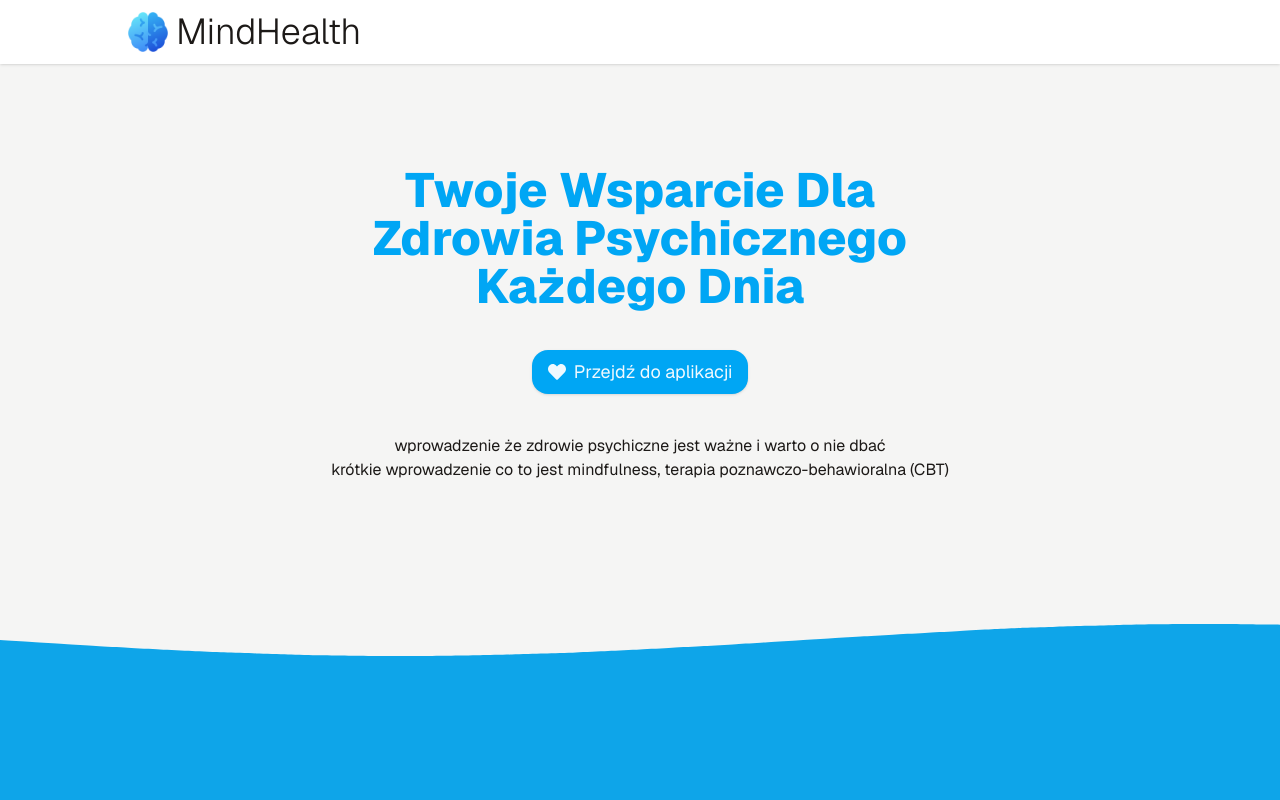
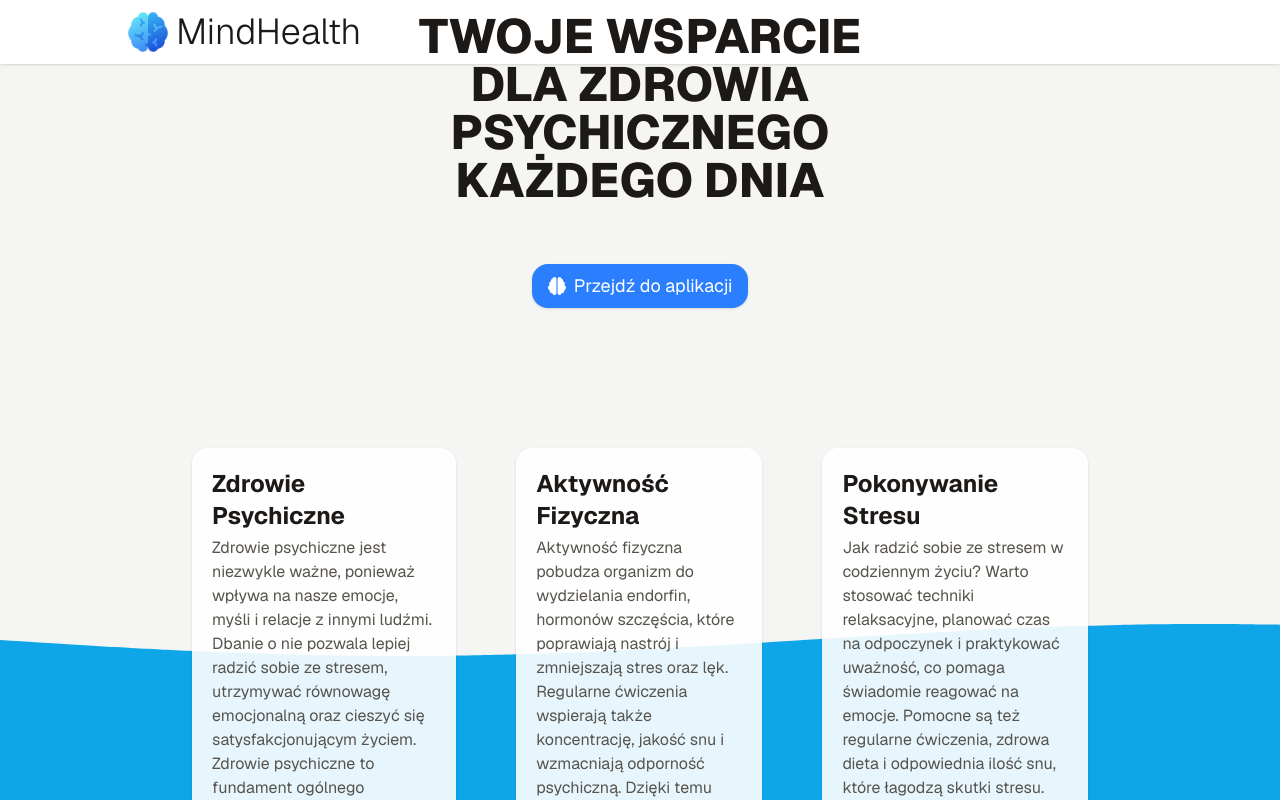
Before and after one commit to OKE225/MindHealth, a React (Vite) app in the folder client/: page / in a window 1280 px wide. Built offline with nearby package versions, Linux system fonts and the light colour scheme; no server answers.

Commit message:
Upgrade landing page

```diff
--- a/client/src/pages/LandingPage.tsx
+++ b/client/src/pages/LandingPage.tsx
@@ -2,29 +2,64 @@ import { Link } from "react-router";
 import AnimatedBackground from "../components/AnimatedBackground";
 import Navbar from "../components/Navbar";
 import { mouseClick } from "../utils/mouseClick";
-import { FaHeart } from "react-icons/fa";
+import { FaBrain } from "react-icons/fa6";
 
 const LandingPage = () => {
   return (
-    <div className="h-screen">
+    <div className="h-screen overflow-hidden">
       <AnimatedBackground />
       <Navbar />
-      <main className="flex flex-col items-center justify-center relative w-[70%] text-center h-[65%] text-stone-900 mx-auto z-10">
-        <h1 className="text-sky-500 text-5xl font-extrabold capitalize w-[60%]">
+      <main className="flex flex-col items-center justify-center relative w-[70%] text-center h-full text-stone-900 mx-auto z-10">
+        <h1 className="text-stone-900 text-5xl font-extrabold uppercase w-[60%]">
           Twoje wsparcie dla zdrowia psychicznego każdego dnia
         </h1>
         <Link
           to="/application"
-          className="flex items-center bg-sky-500 text-sky-50 hover:bg-sky-600 active:bg-sky-700 text-lg px-4 py-2 my-10 rounded-2xl cursor-pointer shadow"
+          className="flex items-center bg-blue-500 text-white hover:bg-blue-600 active:bg-blue-700 text-lg px-4 py-2 my-15 rounded-2xl cursor-pointer shadow"
           onClick={mouseClick}>
-          <FaHeart className="mr-2" />
+          <FaBrain className="mr-2" />
           Przejdź do aplikacji
         </Link>
-        <p>wprowadzenie że zdrowie psychiczne jest ważne i warto o nie dbać</p>
-        <p>
-          krótkie wprowadzenie co to jest mindfulness, terapia
-          poznawczo-behawioralna (CBT)
-        </p>
+        <div className="flex gap-15 mt-20 text-left">
+          <div className="bg-white/90 rounded-2xl shadow p-5">
+            <h3 className="text-stone-900 text-2xl font-bold capitalize mb-1">
+              Zdrowie psychiczne
+            </h3>
+            <p className="text-stone-600">
+              Zdrowie psychiczne jest niezwykle ważne, ponieważ wpływa na nasze
+              emocje, myśli i relacje z innymi ludźmi. Dbanie o nie pozwala
+              lepiej radzić sobie ze stresem, utrzymywać równowagę emocjonalną
+              oraz cieszyć się satysfakcjonującym życiem. Zdrowie psychiczne to
+              fundament ogólnego dobrostanu, dlatego warto go pielęgnować
+              świadomie i regularnie.
+            </p>
+          </div>
+          <div className="bg-white/90 rounded-2xl shadow p-5">
+            <h3 className="text-stone-900 text-2xl font-bold capitalize mb-1">
+              Aktywność fizyczna
+            </h3>
+            <p className="text-stone-600">
+              Aktywność fizyczna pobudza organizm do wydzielania endorfin,
+              hormonów szczęścia, które poprawiają nastrój i zmniejszają stres
+              oraz lęk. Regularne ćwiczenia wspierają także koncentrację, jakość
+              snu i wzmacniają odporność psychiczną. Dzięki temu systematyczny
+              ruch pomaga zapobiegać depresji i poprawia samopoczucie.
+            </p>
+          </div>
+          <div className="bg-white/90 rounded-2xl shadow p-5">
+            <h3 className="text-stone-900 text-2xl font-bold capitalize mb-1">
+              Pokonywanie stresu
+            </h3>
+            <p className="text-stone-600">
+              Jak radzić sobie ze stresem w codziennym życiu? Warto stosować
+              techniki relaksacyjne, planować czas na odpoczynek i praktykować
+              uważność, co pomaga świadomie reagować na emocje. Pomocne są też
+              regularne ćwiczenia, zdrowa dieta i odpowiednia ilość snu, które
+              łagodzą skutki stresu. Ważne jest także szukanie wsparcia u
+              bliskich lub specjalistów.
+            </p>
+          </div>
+        </div>
       </main>
     </div>
   );
```
